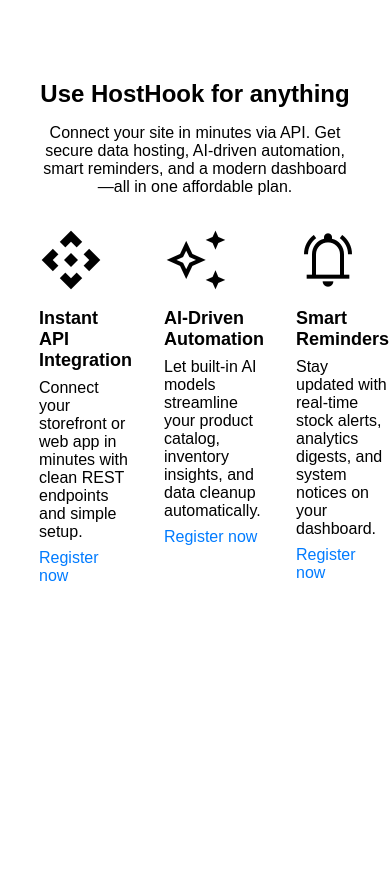
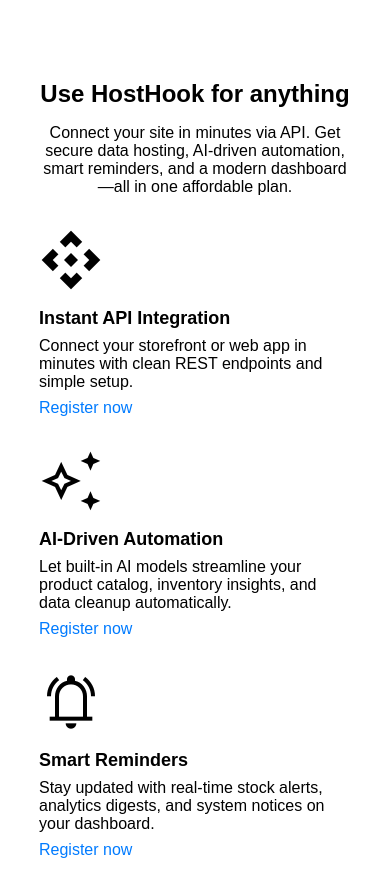
Before and after one commit to sabuka-dumbo/HostHook, a Django app: page / in a window 390 px wide. Shown: the part 1593-2484 px from the top of the page. Before the commit the page ends 2174 px from the top, so only its background shows below. Run offline with Django 5.2, Linux system fonts and the light colour scheme.

Commit message:
Sep 20, 2026, 7:00 PM

```diff
--- a/HostHook/hhapp/static/css/style.css
+++ b/HostHook/hhapp/static/css/style.css
@@ -298,6 +298,9 @@
     flex-direction: row;
     justify-content: space-between;
     gap: 32px;
+    display: grid;
+    grid-template-columns: repeat(2, 1fr);
+    gap: 32px;
 }
 
 .start-item {
@@ -391,4 +394,9 @@
     .service-image {
         height: 100%;
     }
+
+    .start-content {
+        grid-template-columns: repeat(1, 1fr);
+        justify-content: center;
+    }
 }
```
